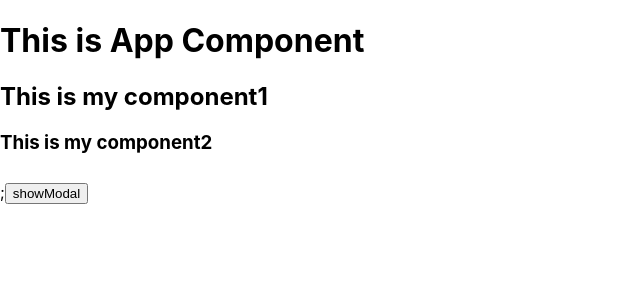
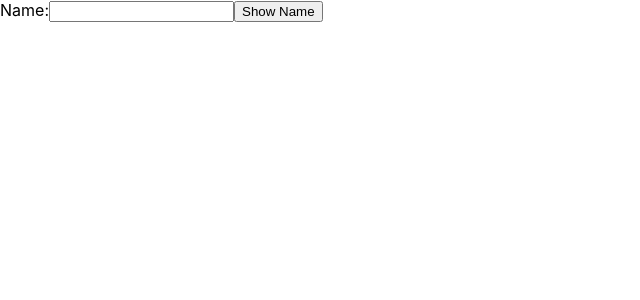
Before and after one commit to NguyenPhucTrong/react-course-2, a React (Create React App) app: page / in a window 1280 px wide. Shown: the top 300 px of the page, without its empty margins (0-640 px from the left). Built offline with nearby package versions, Linux system fonts and the light colour scheme.

Commit message:
#41 Refs in React

```diff
--- a/src/App.js
+++ b/src/App.js
@@ -1,13 +1,15 @@
 // import logo from "./logo.svg";
 import React from "react";
 import "./App.css";
-import Component1 from "./component/component1";
+// import Component1 from "./component/component1";
+import RefsDemo from "./component/RefsDemo";
 
 function App() {
   return (
     <React.Fragment className="App">
-      <h1>This is App Component</h1>
-      <Component1 />
+      {/* <h1>This is App Component</h1>
+      <Component1 /> */}
+      <RefsDemo />
     </React.Fragment>
   );
 }
--- /dev/null
+++ b/src/component/RefsDemo.js
@@ -0,0 +1,19 @@
+import { useRef } from "react";
+
+function RefsDemo() {
+  let nameInputRef = useRef("hello");
+  console.log(nameInputRef);
+
+  function showNameEvenHandler() {
+    console.log(nameInputRef.current);
+  }
+  return (
+    <>
+      <span>Name:</span>
+      <input type="text" ref={nameInputRef} />
+      <button onClick={showNameEvenHandler}>Show Name</button>
+    </>
+  );
+}
+
+export default RefsDemo;
```
